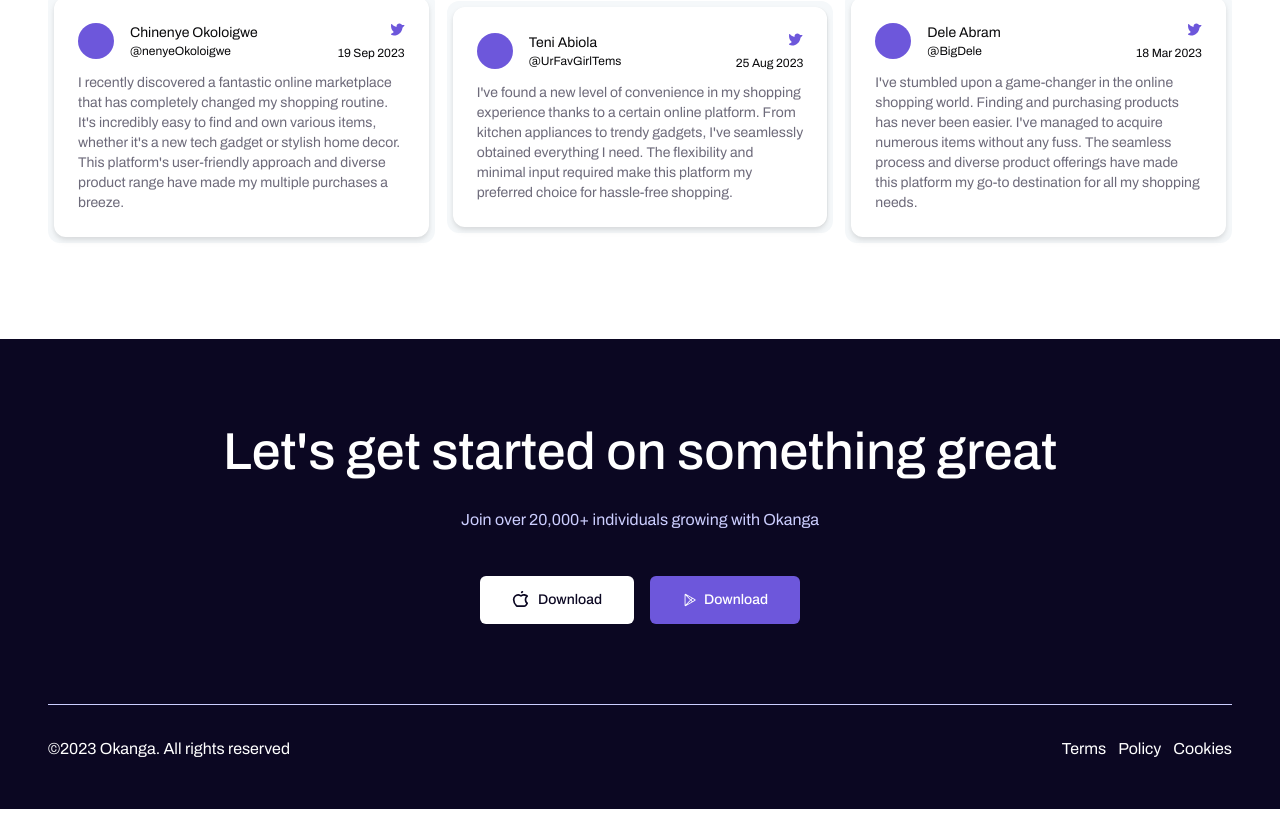
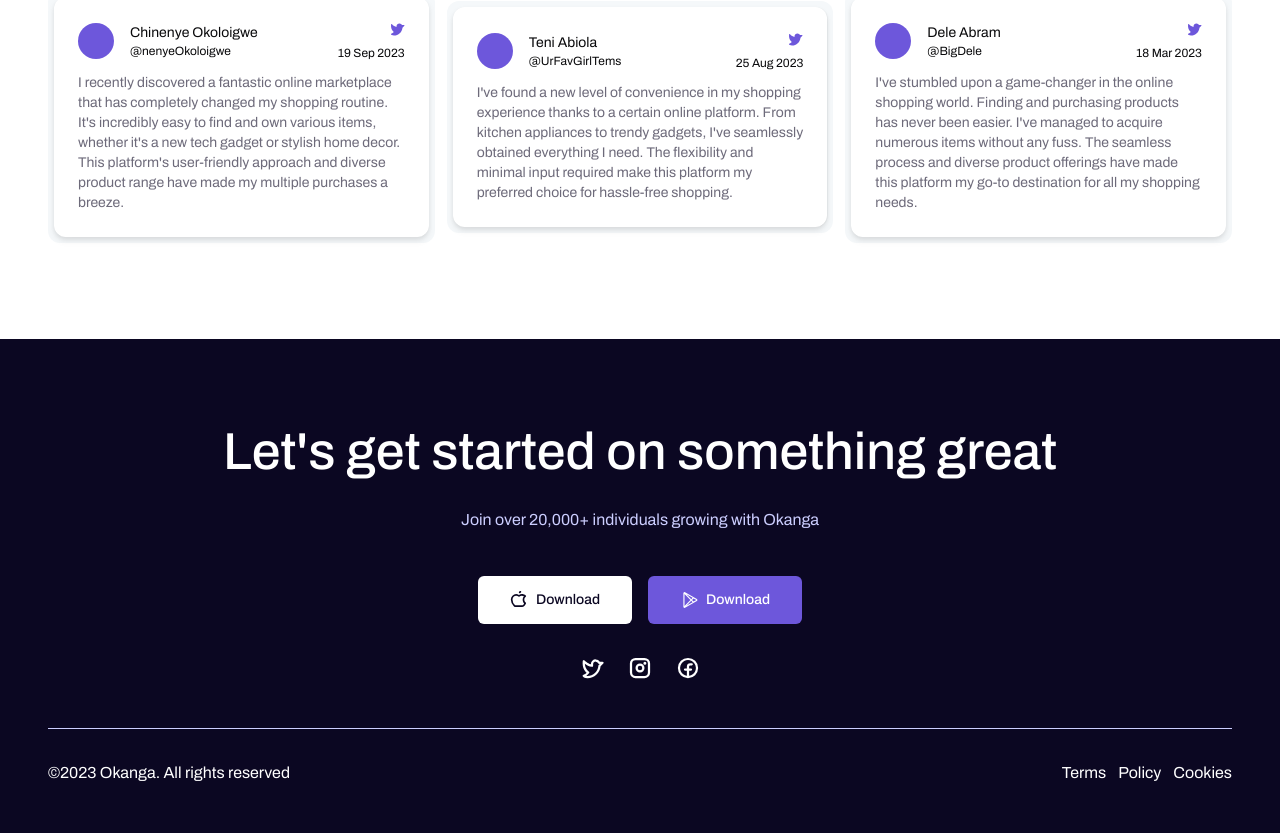
Before and after one commit to Daisy-Dawn/Okonga-Online-Mall, a React (Vite) app: page / in a window 1280 px wide. Shown: the part 4435-5268 px from the top of the page. Before the commit the page ends 5244 px from the top, so only its background shows below. Built offline with nearby package versions, Linux system fonts and the light colour scheme.

Commit message:
I added social media logos and changed cdcare to okanga

```diff
--- a/src/components/ui/footer.jsx
+++ b/src/components/ui/footer.jsx
@@ -1,4 +1,4 @@
-import { AppleLogo, GooglePlayLogo } from "@phosphor-icons/react";
+import { AppleLogo, FacebookLogo, GooglePlayLogo, InstagramLogo, TwitterLogo } from "@phosphor-icons/react";
 import { Button } from "./button";
 import { Link } from "react-router-dom";
 
@@ -18,8 +18,14 @@
               <AppleLogo size={18} weight="bold" /> Download
             </Button>
             <Button className="bg-primary text-background items-center gap-2 px-8 py-6 hover:bg-primary/90">
-            <GooglePlayLogo />
-            Download </Button>
+              <GooglePlayLogo size={18} />
+              Download
+            </Button>
+          </div>
+          <div className="flex items-center gap-6">
+            <TwitterLogo size={24} weight="bold" className="cursor-pointer" />
+            <InstagramLogo size={24} weight="bold" className="cursor-pointer" />
+            <FacebookLogo size={24} weight="bold" className="cursor-pointer" />
           </div>
         </div>
         <div className="w-full border-t-[0.5px] border-muted mt-12 pt-8">
--- a/src/data/accordion-data.js
+++ b/src/data/accordion-data.js
@@ -7,12 +7,12 @@
   {
     id: 2,
     title: "What are the requirements?",
-    body: "Our delivery requirements are straightforward: Verify your identity with your phone number, NIN or BVN (BVN is not mandatory) along with pictures of your full face. Confirm your address by granting CDcare location access on your device. Acknowledge that you have read our terms and conditions. Provide and use a valid email address. Have an ATM card linked to an account with funds not less than 5,000 Naira.",
+    body: "Our delivery requirements are straightforward: Verify your identity with your phone number, NIN or BVN (BVN is not mandatory) along with pictures of your full face. Confirm your address by granting okanga location access on your device. Acknowledge that you have read our terms and conditions. Provide and use a valid email address. Have an ATM card linked to an account with funds not less than 5,000 Naira.",
   },
   {
     id: 3,
     title: "Can I pay half of the gadget cost and collect my gadget immediately?",
-    body: "To receive your item early, you can opt for the 2-month installment plan. CDcare will conduct a review and deliver your item within 15 days. However, the remaining balance must be paid in one installment only.",
+    body: "To receive your item early, you can opt for the 2-month installment plan. okanga will conduct a review and deliver your item within 15 days. However, the remaining balance must be paid in one installment only.",
   },
   {
     id: 4,
@@ -22,11 +22,11 @@
   {
     id: 5,
     title: "What if the product I want to buy is no longer available in the market when I have reached my half payment mark?",
-    body: "This is an unavoidable possibility, so we will present the following options: i. Provide CDcare a brief period (typically 1 to 3 days) to procure the actual product for you, if possible. ii. Select another product within the same price range as your ordered product, which is now unavailable. iii. Refund your money in full if options (i) and (ii) fail.",
+    body: "This is an unavoidable possibility, so we will present the following options: i. Provide okanga a brief period (typically 1 to 3 days) to procure the actual product for you, if possible. ii. Select another product within the same price range as your ordered product, which is now unavailable. iii. Refund your money in full if options (i) and (ii) fail.",
   },
   {
     id: 6,
     title: "What if the product I want to buy becomes cheaper when I reached my half payment mark?",
-    body: "The terms of purchase are contingent upon the item's availability when you reach the halfway payment mark, as well as the price of the item. If the price decreases, CDcare will credit the excess amount to your Okanga account, which can be used for subsequent installments.",
+    body: "The terms of purchase are contingent upon the item's availability when you reach the halfway payment mark, as well as the price of the item. If the price decreases, okanga will credit the excess amount to your Okanga account, which can be used for subsequent installments.",
   },
 ];
```
